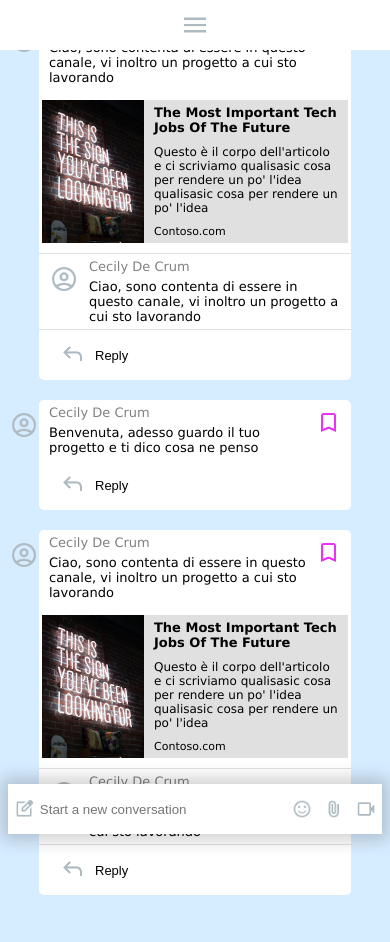
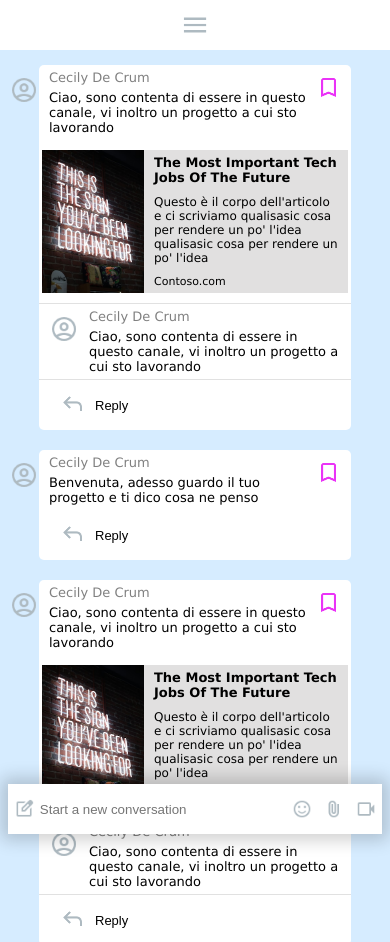
Before and after one commit to ErmesLeka/site, a plain HTML site: page index.html in a window 390 px wide. Shown: the top 942 px of the page. Drawn offline with Linux system fonts and the light colour scheme.

Commit message:
Update responsive.css

```diff
--- a/responsive.css
+++ b/responsive.css
@@ -47,10 +47,14 @@
     }
     .menu-icon{
         display: block;
-        background-color: rgb(255, 255, 255);
-        position: absolute;
+        position: fixed;
+        top: 0;
         width: 100%;
+        background-color: white;
         z-index: 1;
+    }
+    body{
+        margin-top: 50px;
     }
     .menu-icon img{
         padding: 10px;
@@ -62,7 +66,6 @@
         height: 0;
         display: none;
         padding: 10px 0;
-        margin-top: 50px;
     }
     .menu-btn:checked ~ .all-container > .nav-container{
         display: inherit;
```
